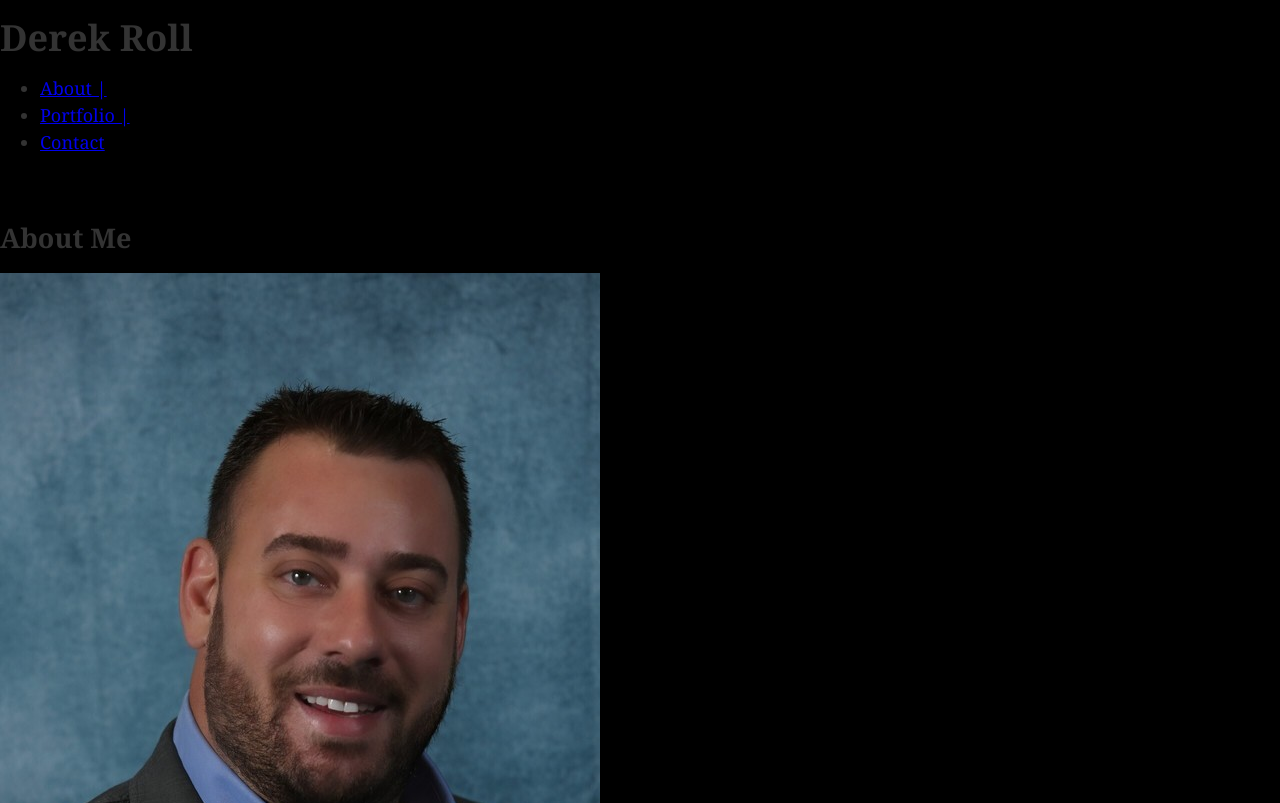
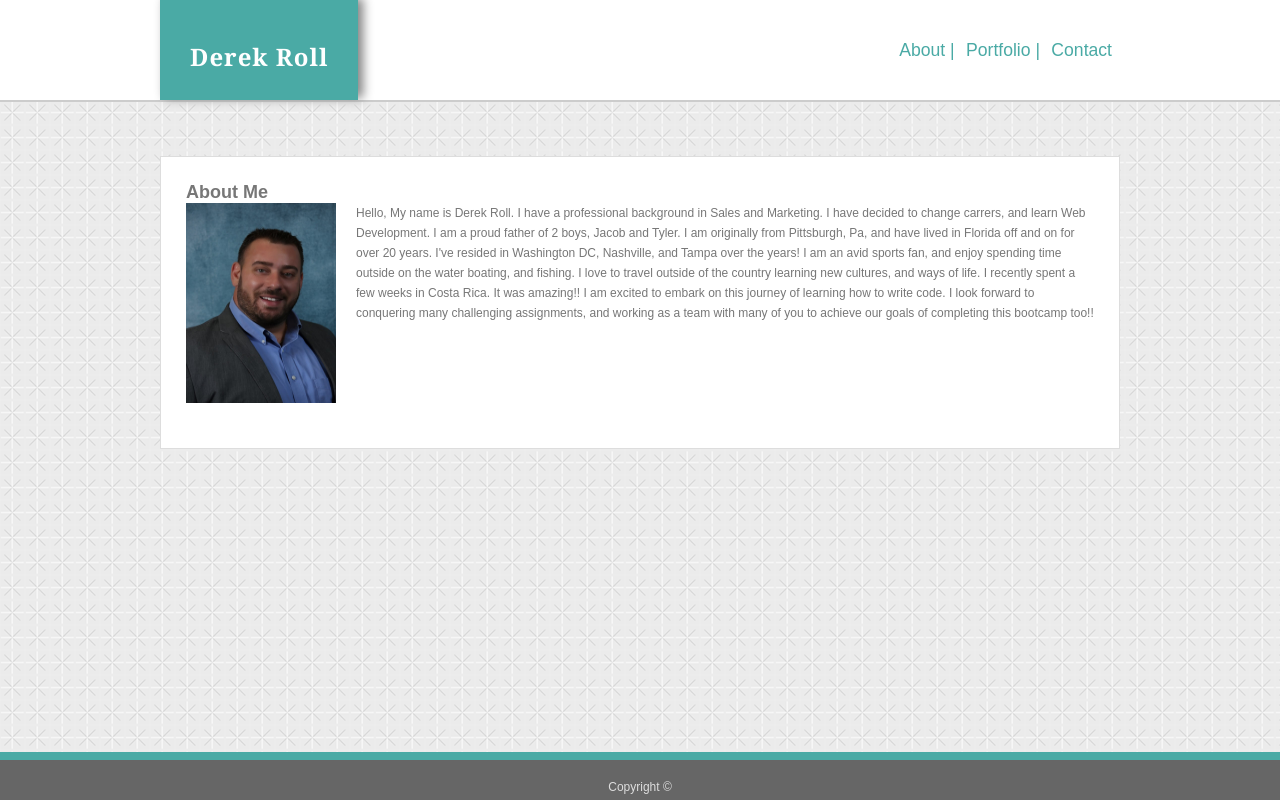
Before and after one commit to DerekRoll/Basic-Portfolio, a plain HTML site: page index.html in a window 1280 px wide. Shown: the top 803 px of the page. Drawn offline with Linux system fonts and the light colour scheme.

Commit message:
updated css

```diff
--- a/assets/css/style.css
+++ b/assets/css/style.css
@@ -1,9 +1,204 @@
+/* General styles  */
+* {
+  box-sizing: border-box;
+  padding: 0;
+  margin: 0;
+  font-family: Arial, 'Helvetica Neue', Helvetica, sans-serif;
+}
+
+html, body {
+  height: 100%;
+}
+
+a {
+  text-decoration: none;
+  color: #4aaaa5;
+}
+
+a:visited {
+  color: blue;
+}
+
+a:hover {
+  color: red ;
+}
+
 body {
-    padding: 0;
-    margin: 0;
-    font-family: Georgia, "Times New Roman", Times, serif;
-    font-size: 18px;
-    line-height: 150%;
-    color: #333;
-    background:black;
-  }
+  font-size: 12px;
+  color: #777;
+}
+
+h1 {
+  font-family: Georgia, 'Times New Roman', Times, serif;
+}
+
+.wrapper {
+  background-image: url("../images/criss-cross.png");
+  background-repeat: repeat;
+  min-height: 100%;
+  margin-bottom: -48px;
+}
+
+/* Header styles  */
+header {
+  background-color: #fff;
+  border-bottom: 2px #ccc solid;
+  width: 100%;
+}
+
+.header_container {
+  max-width: 960px;
+  height: 100px;
+  margin: 0 auto;
+  position: relative;
+
+}
+
+nav {
+  padding: 40px 0;
+  float: right;
+}
+
+nav li {
+  display: inline;
+  padding-right: 8px;
+  font-size: 1.1rem;
+  color: rgb(141, 141, 141);
+}
+
+
+.name {
+  background-color: #4aaaa5;
+  /* width: 150px; */
+  height: 100px;
+  color: white;
+  text-align: center;
+  /* vertical-align: middle; */
+  /* padding: 40px 0; */
+  /* margin-top: 50px; */
+  /* margin-right: 400px; */
+  position: absolute;
+  /* top:50px; */
+  float: left;
+  letter-spacing: 1px;
+  box-shadow: 5px -2px 10px grey;
+
+}
+
+.name h1 {
+  padding-top: 40px;
+  margin: 0px 30px;
+}
+
+/* Main Content Rules  */
+
+main {
+  max-width: 960px;
+  margin: 40px auto;
+  border: thin #ddd solid;
+  background-color: #fff;
+  padding: 25px;
+  /* height: 400px; */
+  overflow: hidden;
+}
+
+main h1 {
+  color: #4aaaa5;
+  margin-bottom: 20px;
+  padding-bottom: 15px;
+  border-bottom: 2px #ddd solid;
+}
+
+main p {
+  line-height: 1.25rem;
+  margin: 0 0 20px 0;
+  /* background-color: red; */
+}
+
+/* Footer Rules */
+footer {
+  background-color: #666;
+  border-top: 8px #4aaaa5 solid;
+  text-align: center;
+  width: 100%;
+  margin: 0 auto;
+  padding: 20px;
+  color: #ddd;
+  clear: both;
+}
+
+footer, .push {
+  height: 48px;
+}
+
+/* About Page Rules */
+#bio-image {
+  height: 200px;
+  width: 150px;
+  float: left;
+  margin-right: 20px;
+  margin-bottom: 20px;
+}
+
+/* Portfolio Page Rules */
+.portfolio_thumbnail {
+  position: relative;
+  height: 100px;
+  width: 150px;
+  float: left;
+  margin-right: 40px;
+  margin-bottom: 40px;
+}
+
+
+.thumbnail_label {
+  background-color:#4aaaa5 ;
+  width: 150px;
+  height: 30px;
+  color: #ddd;
+  position: relative;
+  bottom: 38px;
+  z-index: 2;
+  text-align: center;
+  padding: 8px;
+}
+
+/* Contact Page Rules */
+label, input {
+  display: block;
+}
+
+label {
+  margin-bottom: 5px;
+}
+
+input {
+  margin-bottom: 20px;
+}
+
+#name, #email, #message {
+
+  border: thin #ddd solid;
+  height: 1.75rem;
+  border-radius: 5px;
+}
+
+#name, #email {
+  width: 40%;
+}
+
+#message {
+  width: 100%;
+  height: 100px;
+}
+
+input[type=submit] {
+  background-color: #4aaaa5;
+  border: none;
+  color: white;
+  padding: 16px 32px;
+  text-decoration: none;
+  margin: 4px 2px;
+  cursor: pointer;
+  border-radius: 5px;
+}
```
Also changed, not shown: contact.html (+8 -0 lines), assets/images/criss-cross.png (added).
